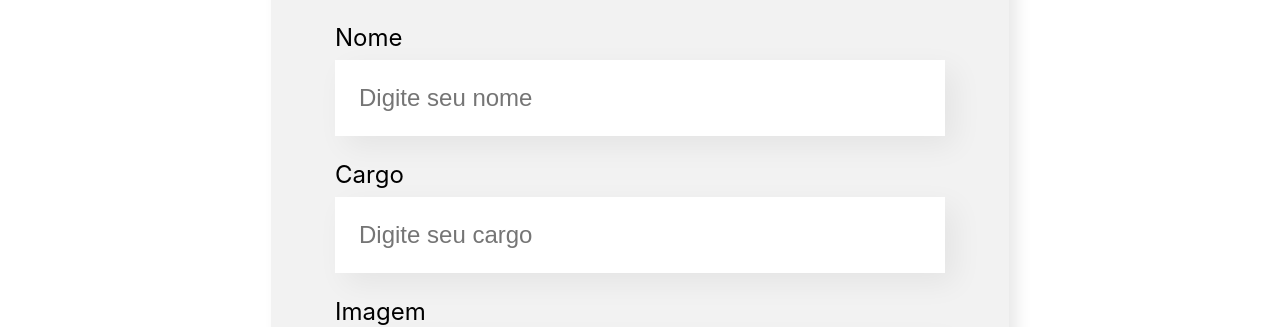
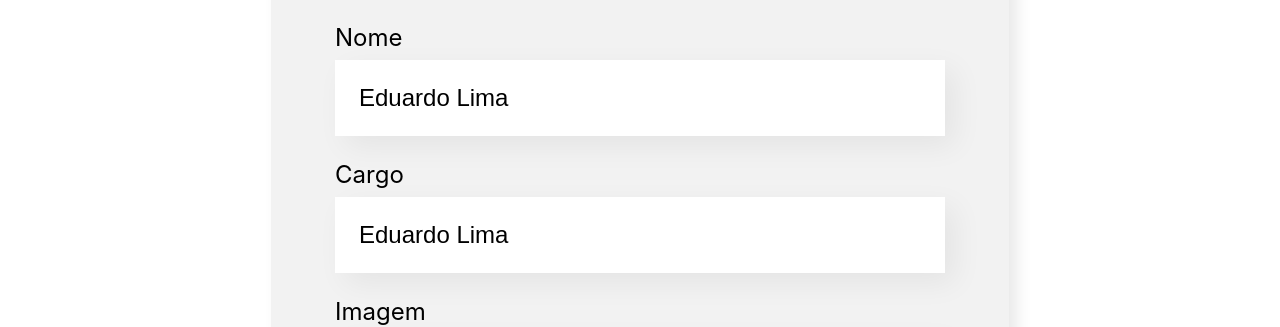
Before and after one commit to duduzx02/Organo, a JavaScript app: page / in a window 1280 px wide. Shown: the part 466-793 px from the top of the page. Built offline with nearby package versions, Linux system fonts and the light colour scheme; the HTML template or start-up script is replaced by a standard one.

Commit message:
Manipulando o input do usuário

```diff
--- a/src/components/CampoTexto/index.js
+++ b/src/components/CampoTexto/index.js
@@ -1,9 +1,17 @@
 import './CampoTexto.css'
 const CampoTexto = (props) => {
+
+  let valor = 'Eduardo Lima '
+
+  const aoDigitado = (e) =>{
+    valor = e.target.value
+    console.log(valor);
+  }
+
   return (
     <div className="campo-texto">
       <label>{props.label}</label>
-      <input required={props.obrigatorio} placeholder={props.placeholder} />
+      <input value={valor} onChange={aoDigitado} required={props.obrigatorio} placeholder={props.placeholder} />
     </div>
   )
 }
```
